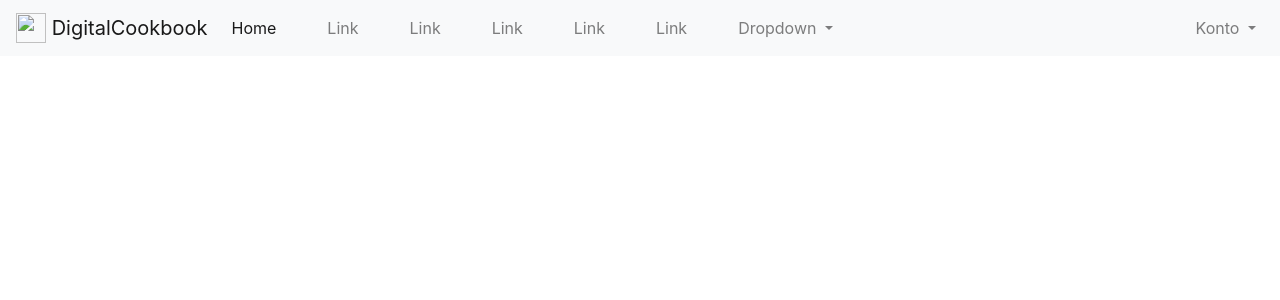
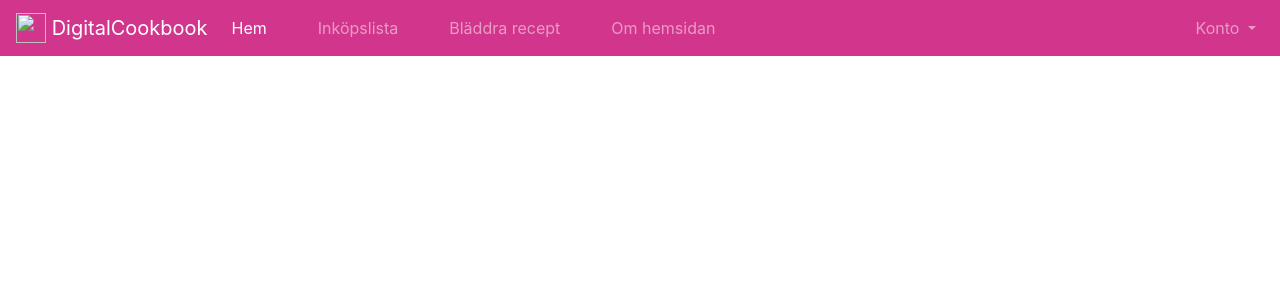
Before and after one commit to OscarFreij/DigitalCookbook, a PHP site: page / in a window 1280 px wide. Shown: the top 300 px of the page. Run offline with PHP 8.4, Linux system fonts and the light colour scheme.

Commit message:
update on navbar

```diff
--- a/private_html/modules/navbar.php
+++ b/private_html/modules/navbar.php
@@ -1,4 +1,4 @@
-<nav class="navbar navbar-expand-lg navbar-light bg-light">
+<nav class="navbar navbar-expand-lg navbar-dark ">
     <a class="navbar-brand" href="#">
         <img src="" width="30" height="30" class="d-inline-block align-top" alt="" loading="lazy">
         DigitalCookbook
@@ -9,32 +9,16 @@
     <div class="collapse navbar-collapse" id="navbarSupportedContent">
         <ul class="navbar-nav mr-auto">
             <li class="nav-item active">
-                <a class="nav-link" href="#">Home <span class="sr-only">(current)</span></a>
+                <a class="nav-link" href="#">Hem <span class="sr-only">(current)</span></a>
             </li>
             <li class="nav-item">
-                <a class="nav-link" href="#">Link</a>
+                <a class="nav-link" href="#">Inköpslista</a>
             </li>
             <li class="nav-item">
-                <a class="nav-link" href="#">Link</a>
+                <a class="nav-link" href="#">Bläddra recept</a>
             </li>
             <li class="nav-item">
-                <a class="nav-link" href="#">Link</a>
-            </li>
-            <li class="nav-item">
-                <a class="nav-link" href="#">Link</a>
-            </li>
-            <li class="nav-item">
-                <a class="nav-link" href="#">Link</a>
-            </li>
-            <li class="nav-item dropdown">
-                <a class="nav-link dropdown-toggle" href="#" id="navbarDropdown" role="button" data-toggle="dropdown" aria-haspopup="true" aria-expanded="false">
-                Dropdown
-                </a>
-                <div class="dropdown-menu" aria-labelledby="navbarDropdown">
-                    <a class="dropdown-item" href="#">Action</a>
-                    <div class="dropdown-divider"></div>
-                    <a class="dropdown-item" href="#">Something else here</a>
-                </div>
+                <a class="nav-link" href="#">Om hemsidan</a>
             </li>
         </ul>
         <ul class="navbar-nav">
@@ -43,7 +27,10 @@
                 Konto
                 </a>
                 <div class="dropdown-menu dropdown-menu-right" aria-labelledby="navbarDropdown2">
-                    <a class="dropdown-item" href="#">Konto</a>
+                    <a class="dropdown-item" href="#">Mitt konto</a>
+                    <a class="dropdown-item" href="#">Min kokbok</a>
+                    <div class="dropdown-divider"></div>
+                    <a class="dropdown-item" href="#">Inställningar</a>
                     <div class="dropdown-divider"></div>
                     <a class="dropdown-item" href="#">Login</a>
                     <a class="dropdown-item" href="#">Logout</a>
--- a/public_html/static/css/master.css
+++ b/public_html/static/css/master.css
@@ -0,0 +1,4 @@
+:root
+{
+    --Main-color: #d2368c;
+}
--- a/public_html/static/css/navbar.css
+++ b/public_html/static/css/navbar.css
@@ -1,3 +1,8 @@
+.navbar
+{
+    background-color: var(--Main-color);
+}
+
 .navbar .nav-item:not(:last-child) {
     margin-right: 35px;
 }
@@ -14,3 +19,23 @@
 .dropdown-menu {
     margin-top: 0;
 }
+
+.nav-item [activePage]
+{
+    background-color: rgba(0, 0, 0, 0.15);
+    border-radius: 5px;
+    transition: 0.15s;
+}
+
+.nav-item:hover
+{
+    background-color: rgba(0, 0, 0, 0.15);
+    color: #fff;
+    border-radius: 5px;
+    transition: 0.15s;
+}
+
+.nav-item
+{
+    transition: 0.15s;
+}
```
